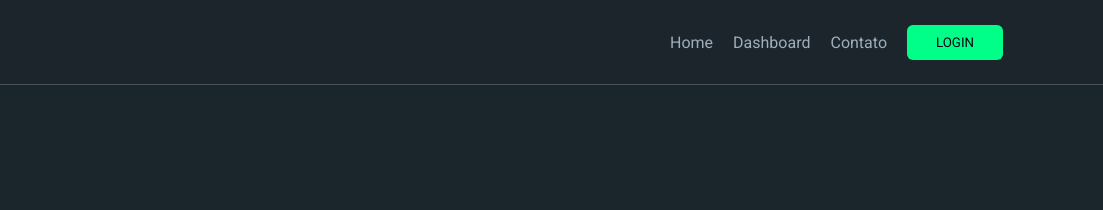
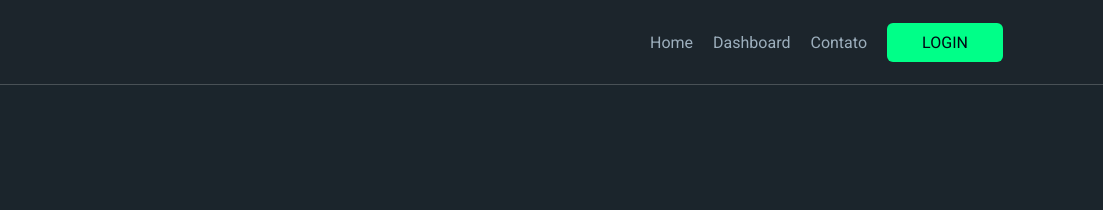
Before and after one commit to pedro-alves16/INFOLIGHT, a plain HTML site: page index.html in a window 1280 px wide. Shown: the top 210 px of the page, 177-1280 px from the left. Drawn offline with nearby package versions, Linux system fonts and the light colour scheme.

Commit message:
Add files via upload

```diff
--- a/index.html
+++ b/index.html
@@ -16,7 +16,7 @@
                 <li><a class="cabecalho-lista-itens"  href="#">Home</a></li>
                 <li><a class="cabecalho-lista-itens" href="#">Dashboard</a></li>
                 <li><a class="cabecalho-lista-itens" href="#">Contato</a></li>
-                <button class="login-button">LOGIN</button>
+                <a class="login-button" href="./login-page.html" target="_blank"">LOGIN</a>
             </ul>
         </nav>
     </header>
--- a/styles.css
+++ b/styles.css
@@ -59,6 +59,9 @@ body{
     border-radius: 6px;
     width:6rem;
     font-family: var(--fonte-texto);
+    display: flex;
+    justify-content: center;
+    text-decoration: none;
 }
 
 .first-section{
```
Also changed, not shown: cadastro.html (+2 -2 lines), login-page.html (+2 -2 lines).
